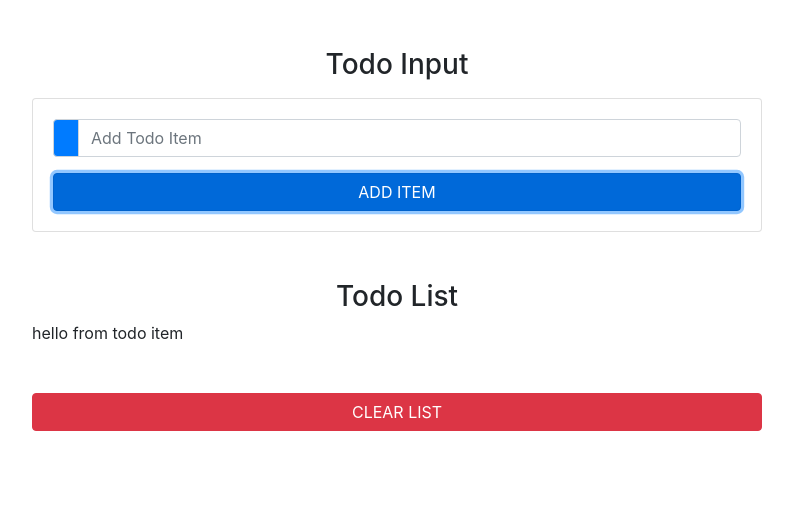
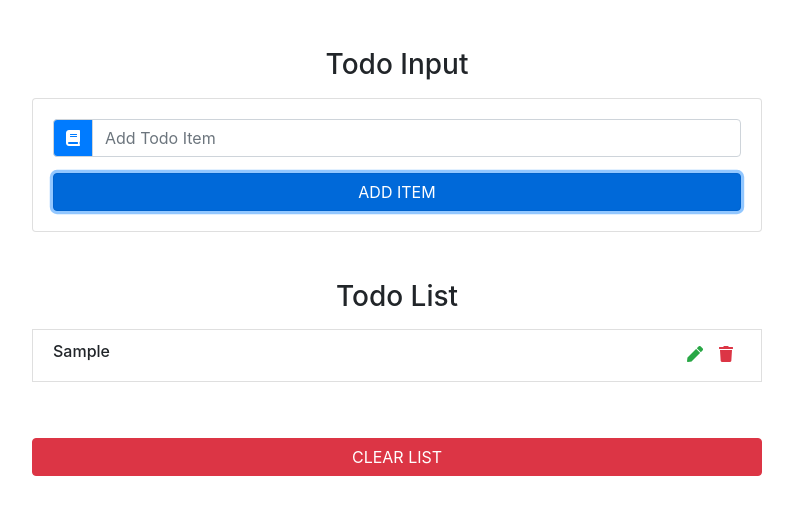
Before and after one commit to angellerina/dailytask, a React (Create React App) app: page / in a window 1280 px wide. Both pictures are taken after typing "Sample" into the empty fields and a click on the button "ADD ITEM". Shown: the top 514 px of the page, without its empty margins (243-1036 px from the left). Built offline with nearby package versions, Linux system fonts and the light colour scheme.

Commit message:
Todo Item Component

```diff
--- a/src/App.js
+++ b/src/App.js
@@ -1,6 +1,7 @@
 import React, { Component } from "react";
 import { v4 as uuidv4 } from "uuid";
 import "bootstrap/dist/css/bootstrap.min.css";
+import "@fortawesome/fontawesome-free/css/all.min.css";
 import TodoInput from "./components/TodoInput";
 import TodoList from "./components/TodoList";
 class App extends Component {
@@ -37,7 +38,7 @@
     console.log("clear list ");
   };
   handleDelete = (id) => {
-    console.log(`handle edit ${id}`);
+    console.log(`handle delete ${id}`);
   };
   handleEdit = (id) => {
     console.log(`edit edit ${id}`);
--- a/src/components/TodoItem.jsx
+++ b/src/components/TodoItem.jsx
@@ -2,6 +2,19 @@
 
 export default class TodoItem extends Component {
   render() {
-    return <div>hello from todo item</div>;
+    const { title, handleDelete, handleEdit } = this.props;
+    return (
+      <li className='list-group-item text-capitalize d-flex justify-content-between my-2'>
+        <h6>{title}</h6>
+        <div className='todo-icon'>
+          <span className='mx-2 text-success' onClick={handleEdit}>
+            <i className='fas fa-pen'></i>
+          </span>
+          <span className='mx-2 text-danger' onClick={handleDelete}>
+            <i className='fas fa-trash'></i>
+          </span>
+        </div>
+      </li>
+    );
   }
 }
```
